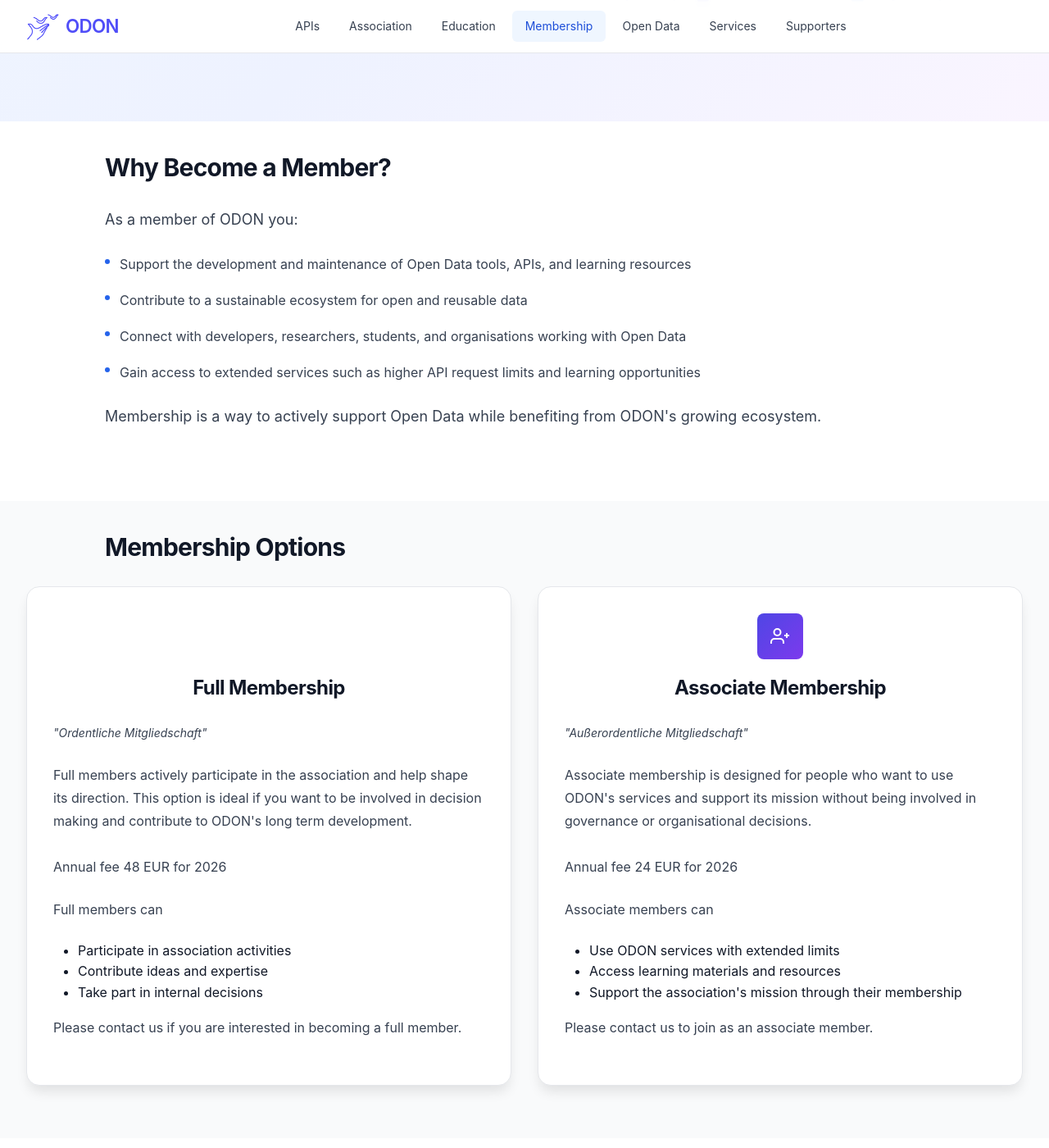
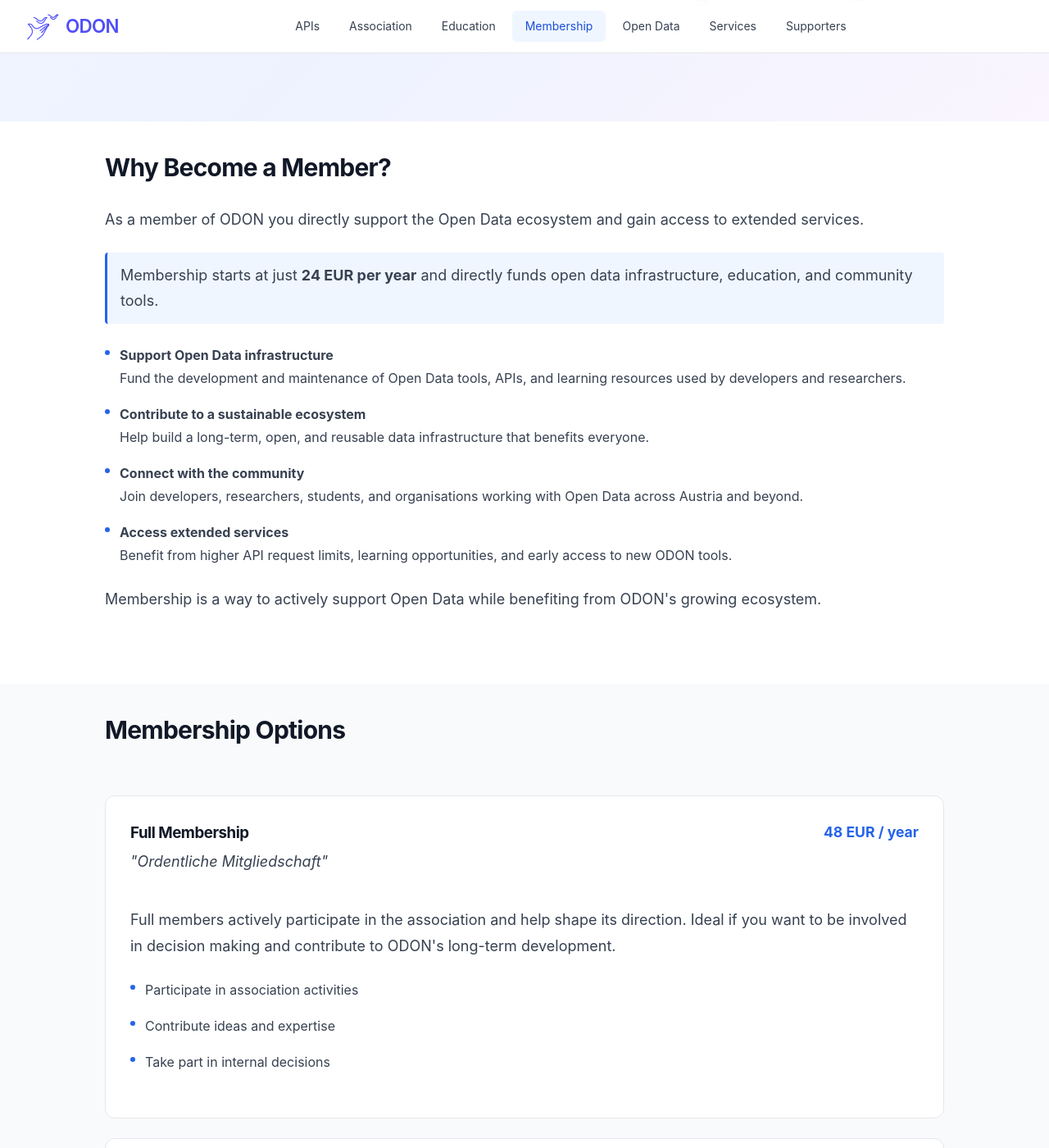
Before and after one commit to verein-odon/verein-odon.github.io, a Jekyll site: the page built from docs/en/membership.md, in a window 1280 px wide and 1400 px high, scrolled down 586 px. Shown: the whole window at 82% size. Built offline with Jekyll 4.4.1, drawn with Linux system fonts in a browser that asks for light colours; some of the changed text lies outside the part shown.

Commit message:
Update membership (en) page

```diff
--- a/docs/en/membership.md
+++ b/docs/en/membership.md
@@ -12,24 +12,31 @@
     <div class="content-section">
       <h2>Why Become a Member?</h2>
       <p>
-        As a member of ODON you:
+        As a member of ODON you directly support the Open Data ecosystem and gain access to extended services.
+      </p>
+      <p style="background: #eff6ff; border-left: 3px solid #2563eb; padding: 0.75rem 1rem; border-radius: 0.25rem; margin-top: 1rem;">
+        Membership starts at just <b>24 EUR per year</b> and directly funds open data infrastructure, education, and community tools.
       </p>
       <ul>
         <li>
-          <span class="bullet">•</span>
-          <span>Support the development and maintenance of Open Data tools, APIs, and learning resources</span>
+          <span class="bullet"></span>
+          <span><b>Support Open Data infrastructure</b><br>
+          Fund the development and maintenance of Open Data tools, APIs, and learning resources used by developers and researchers.</span>
         </li>
         <li>
-          <span class="bullet">•</span>
-          <span>Contribute to a sustainable ecosystem for open and reusable data</span>
+          <span class="bullet"></span>
+          <span><b>Contribute to a sustainable ecosystem</b><br>
+          Help build a long-term, open, and reusable data infrastructure that benefits everyone.</span>
         </li>
         <li>
-          <span class="bullet">•</span>
-          <span>Connect with developers, researchers, students, and organisations working with Open Data</span>
+          <span class="bullet"></span>
+          <span><b>Connect with the community</b><br>
+          Join developers, researchers, students, and organisations working with Open Data across Austria and beyond.</span>
         </li>
         <li>
-          <span class="bullet">•</span>
-          <span>Gain access to extended services such as higher API request limits and learning opportunities</span>
+          <span class="bullet"></span>
+          <span><b>Access extended services</b><br>
+          Benefit from higher API request limits, learning opportunities, and early access to new ODON tools.</span>
         </li>
       </ul>
       <p>Membership is a way to actively support Open Data while benefiting from ODON's growing ecosystem.</p>
@@ -41,64 +48,83 @@
   <div class="container">
     <div class="content-section">
       <h2>Membership Options</h2>
-    </div>
-    <div class="membership-grid">
-      <div class="membership-card">
-        <div class="membership-icon">
-          <svg viewBox="0 0 24 24" fill="none" stroke="currentColor" stroke-width="2">
-            <path d="M16 21v-2a4 4 0 0 0-4-4H6a4 4 0 0 0-4 4v2"></path>
-            <circle cx="9" cy="7" r="4"></circle>
-            <path d="M22 21v-2a4 4 0 0 0-3-3.87"></path>
-            <path d="M16 3.13a4 4 0 0 1 0 7.75"></path>
-          </svg>
+      <div class="membership-list">
+        <div class="membership-item">
+          <div class="membership-item-header">
+            <div>
+              <h3>Full Membership</h3>
+              <p class="membership-subtitle">"Ordentliche Mitgliedschaft"</p>
+            </div>
+            <span class="membership-price">48 EUR / year</span>
+          </div>
+          <p>Full members actively participate in the association and help shape its direction. Ideal if you want to be involved in decision making and contribute to ODON's long-term development.</p>
+          <ul>
+            <li><span class="bullet"></span><span>Participate in association activities</span></li>
+            <li><span class="bullet"></span><span>Contribute ideas and expertise</span></li>
+            <li><span class="bullet"></span><span>Take part in internal decisions</span></li>
+          </ul>
         </div>
-        <h3>Full Membership</h3>
-        <p class="membership-subtitle">"Ordentliche Mitgliedschaft"</p>
-        <p>Full members actively participate in the association and help shape its direction. This option is ideal if you want to be involved in decision making and contribute to ODON's long term development.
-        <br><br>
-        Annual fee 48 EUR for 2026
-        </p>
-        <p>Full members can</p>
-        <ul>
-          <li>Participate in association activities</li>
-          <li>Contribute ideas and expertise</li>
-          <li>Take part in internal decisions</li>
-        </ul>
-        <p>Please contact us if you are interested in becoming a full member.</p>
-      </div>
-      <div class="membership-card">
-        <div class="membership-icon" style="background: linear-gradient(135deg, var(--color-indigo), var(--color-purple));">
-          <svg viewBox="0 0 24 24" fill="none" stroke="currentColor" stroke-width="2">
-            <path d="M16 21v-2a4 4 0 0 0-4-4H5a4 4 0 0 0-4 4v2"></path>
-            <circle cx="8.5" cy="7" r="4"></circle>
-            <line x1="20" y1="8" x2="20" y2="14"></line>
-            <line x1="23" y1="11" x2="17" y2="11"></line>
-          </svg>
+        <div class="membership-item">
+          <div class="membership-item-header">
+            <div>
+              <h3>Associate Membership</h3>
+              <p class="membership-subtitle">"Außerordentliche Mitgliedschaft"</p>
+            </div>
+            <span class="membership-price">24 EUR / year</span>
+          </div>
+          <p>Associate membership is designed for people who want to use ODON's services and support its mission without being involved in governance or organisational decisions.</p>
+          <ul>
+            <li><span class="bullet"></span><span>Use ODON services with extended limits</span></li>
+            <li><span class="bullet"></span><span>Access learning materials and resources</span></li>
+            <li><span class="bullet"></span><span>Support the association's mission through their membership</span></li>
+          </ul>
         </div>
-        <h3>Associate Membership</h3>
-        <p class="membership-subtitle">"Außerordentliche Mitgliedschaft"</p>
-        <p>Associate membership is designed for people who want to use ODON's services and support its mission without being involved in governance or organisational decisions.
-        <br><br>
-        Annual fee 24 EUR for 2026
-        </p>
-        <p>Associate members can</p>
-        <ul>
-          <li>Use ODON services with extended limits</li>
-          <li>Access learning materials and resources</li>
-          <li>Support the association's mission through their membership</li>
-        </ul>
-        <p>Please contact us to join as an associate member.</p>
       </div>
     </div>
   </div>
 </section>
 
+<style>
+  .membership-list {
+    display: flex;
+    flex-direction: column;
+    gap: 1.5rem;
+    padding: 2rem 0;
+  }
+
+  .membership-item {
+    border: 1px solid #e5e7eb;
+    border-radius: 0.75rem;
+    padding: 1.875rem;
+    background: #fff;
+  }
+
+  .membership-item-header {
+    display: flex;
+    justify-content: space-between;
+    align-items: flex-start;
+    gap: 1rem;
+    margin-bottom: 1rem;
+  }
+
+  .membership-item-header h3 {
+    margin: 0 0 0.25rem;
+  }
+
+  .membership-price {
+    font-size: 1.1rem;
+    font-weight: 700;
+    color: var(--color-blue-600);
+    white-space: nowrap;
+  }
+</style>
+
 <section class="section bg-white">
   <div class="container">
     <div class="content-section">
       <h2>Get in Touch</h2>
-      <p>
-        If you have questions about membership or would like to join the association, we are happy to hear from you. Email us at <a href="mailto:info@odon.at">info@odon.at</a>.
+      <p style="margin-top: 1.5rem; color: var(--color-gray-500); font-style: italic;">
+        &#9829; Every membership directly supports open and accessible data for everyone. If you have questions or would like to join, <a href="mailto:info@odon.at">get in touch</a>.
       </p>
     </div>
   </div>
```
Also changed, not shown: other parts of docs/en/membership.md (+1 -1 lines).
